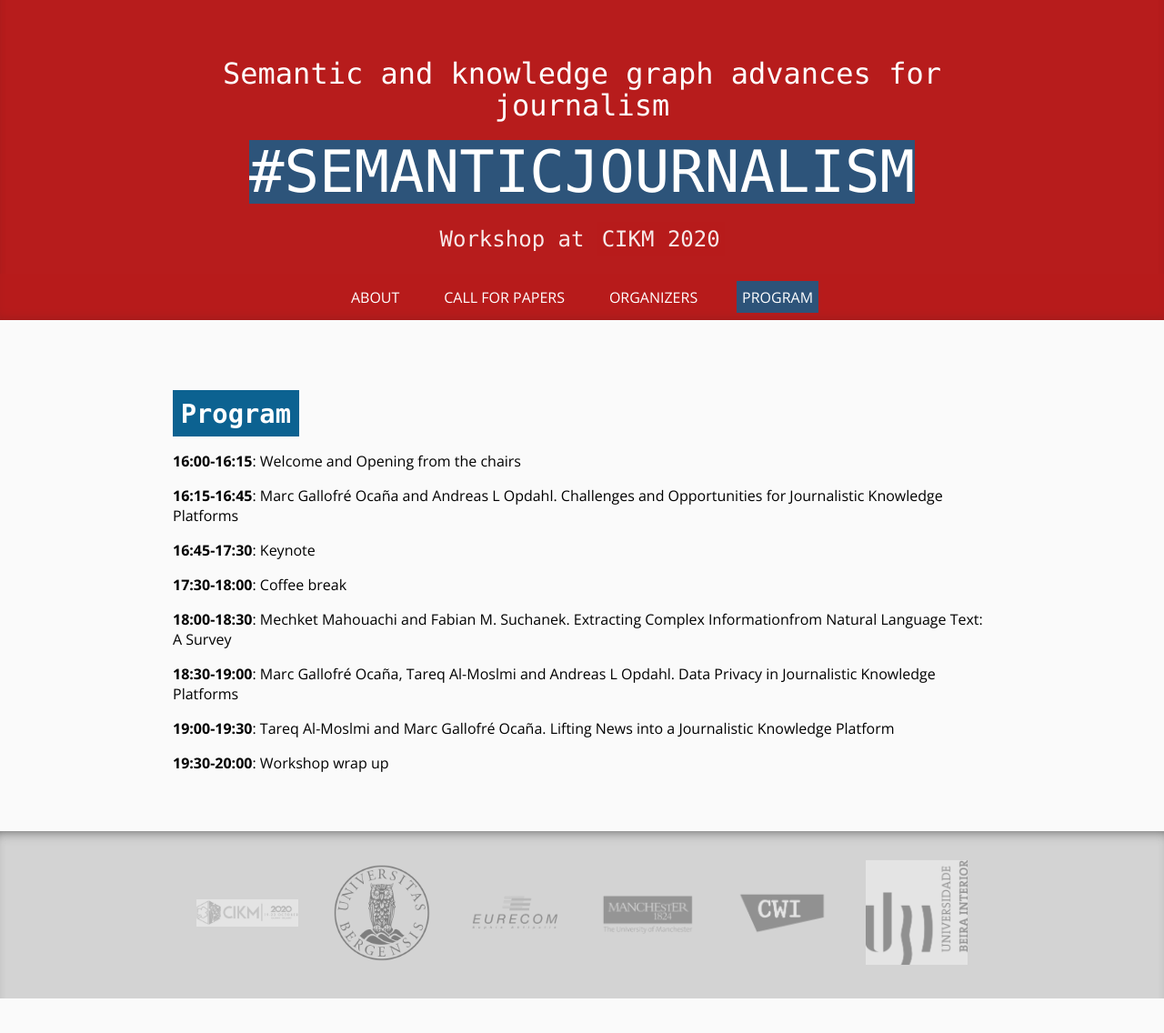
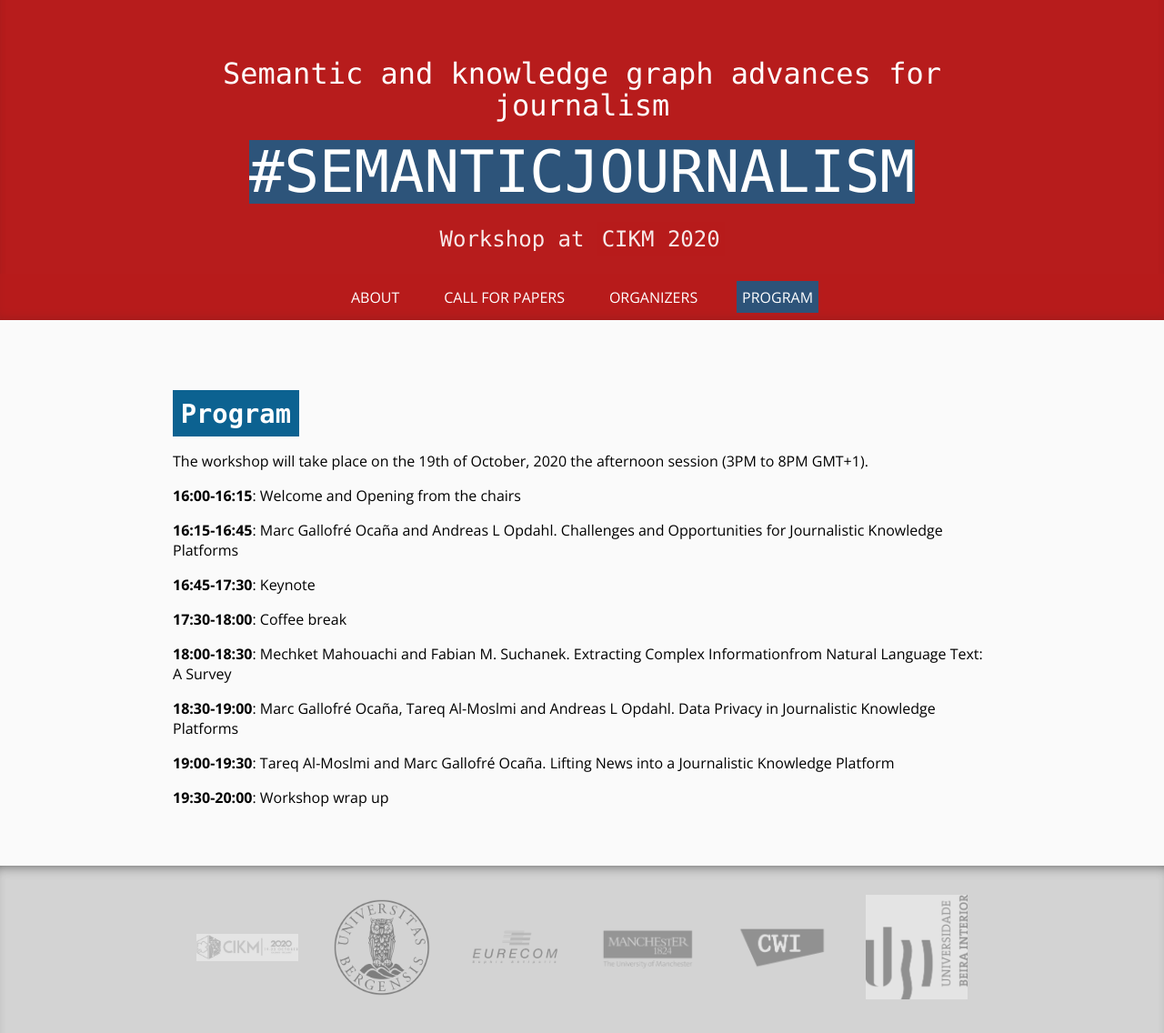
Before and after one commit to almoslmi/SemanticJournalism, a Jekyll site: the page built from docs/program.md, in a window 1280 px wide. Shown: the whole page at 91% size. Built offline with Jekyll 4.4.1, drawn with Linux system fonts in a browser that asks for light colours; before the commit the page ends 1098 px from its top, so only the background shows below that.

Commit message:
Update program.md

```diff
--- a/docs/program.md
+++ b/docs/program.md
@@ -7,6 +7,8 @@ navigation_weight: 2
 ---
 
 # Program
+
+The workshop will take place on the 19th of October, 2020 the afternoon session (3PM to 8PM GMT+1).
 
 **16:00-16:15**: Welcome and Opening from the chairs
 
```
